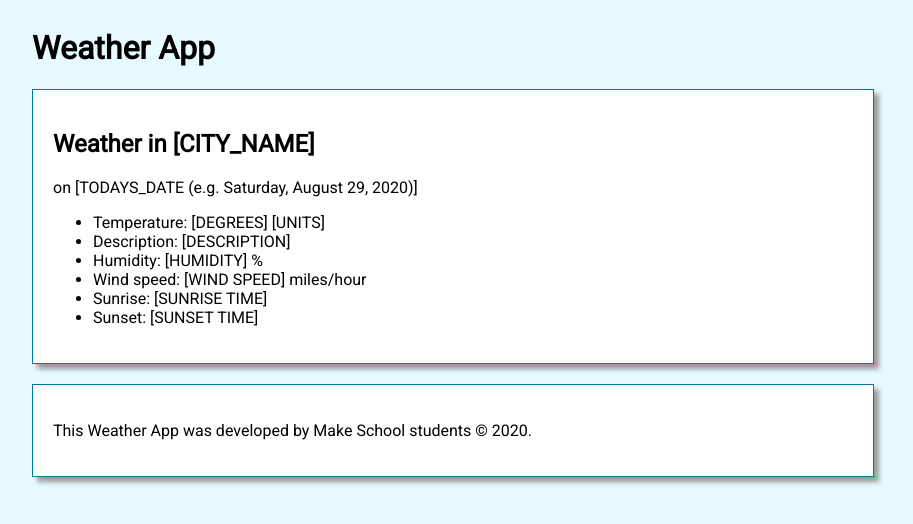
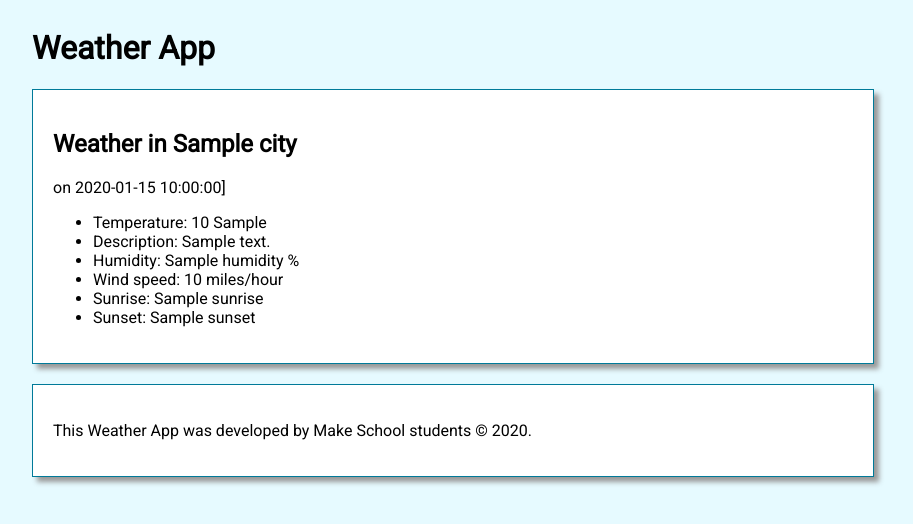
Before and after one commit to brklynstar/web-architecture-API, a Flask app: template templates/results.html in a window 1280 px wide. Shown: the top 524 px of the page, without its empty margins (208-1121 px from the left). Run offline with Flask 2, Linux system fonts and the light colour scheme; the template is opened without the code that fills it: most values are stand-ins (such as "Sample title", 1, 10 or a date in 2020).

Commit message:
[UPDATE]

```diff
--- a/app.py
+++ b/app.py
@@ -45,12 +45,15 @@ def results():
     """Displays results for current weather conditions."""
     # TODO: Use 'request.args' to retrieve the city & units from the query
     # parameters.
-    city = ''
-    units = ''
+    city = request.args.get('city')
+    units = request.args.get('units')
 
     params = {
-        # TODO: Enter query parameters here for the 'appid' (your api key),
-        # the city, and the units (metric or imperial).
+        # TODO: Enter query parameters here for the 'appid' (your api key)
+        'apiid': API_KEY,
+        'q' : city, # the city, and the units (metric or imperial).
+        'units' : units
+
         # See the documentation here: https://openweathermap.org/current
 
     }
@@ -58,7 +61,7 @@ def results():
     result_json = requests.get(API_URL, params=params).json()
 
     # Uncomment the line below to see the results of the API call!
-    # pp.pprint(result_json)
+    pp.pprint(result_json)
 
     # TODO: Replace the empty variables below with their appropriate values.
     # You'll need to retrieve these from the result_json object above.
--- a/templates/results.html
+++ b/templates/results.html
@@ -6,20 +6,20 @@
         TODO: Replace the hard-coded city and date below with data from the
         server
     #}
-    <h1>Weather in [CITY_NAME]</h1>
-    <p>on [TODAYS_DATE (e.g. Saturday, August 29, 2020)]</p>
+    <h1>Weather in {{city}}</h1>
+    <p>on {{date}}]</p>
 
     {#
         TODO: Add the temperature, description, humidity, wind speed, sunrise,
         & sunset below to replace the [ ].
     #}
     <ul>
-        <li>Temperature: [DEGREES] [UNITS] </li>
-        <li>Description: [DESCRIPTION] </li>
-        <li>Humidity: [HUMIDITY] % </li>
-        <li>Wind speed: [WIND SPEED] miles/hour </li>
-        <li>Sunrise: [SUNRISE TIME] </li>
-        <li>Sunset: [SUNSET TIME] </li>
+        <li>Temperature: {{temp}} {{unit_letter}} </li>
+        <li>Description: {{description}} </li>
+        <li>Humidity: {{humidity}} % </li>
+        <li>Wind speed: {{wind_speed}} miles/hour </li>
+        <li>Sunrise: {{sunrise}} </li>
+        <li>Sunset: {{sunset}} </li>
     </ul>
 
 </section>
```
Also changed, not shown: 14 other files.
